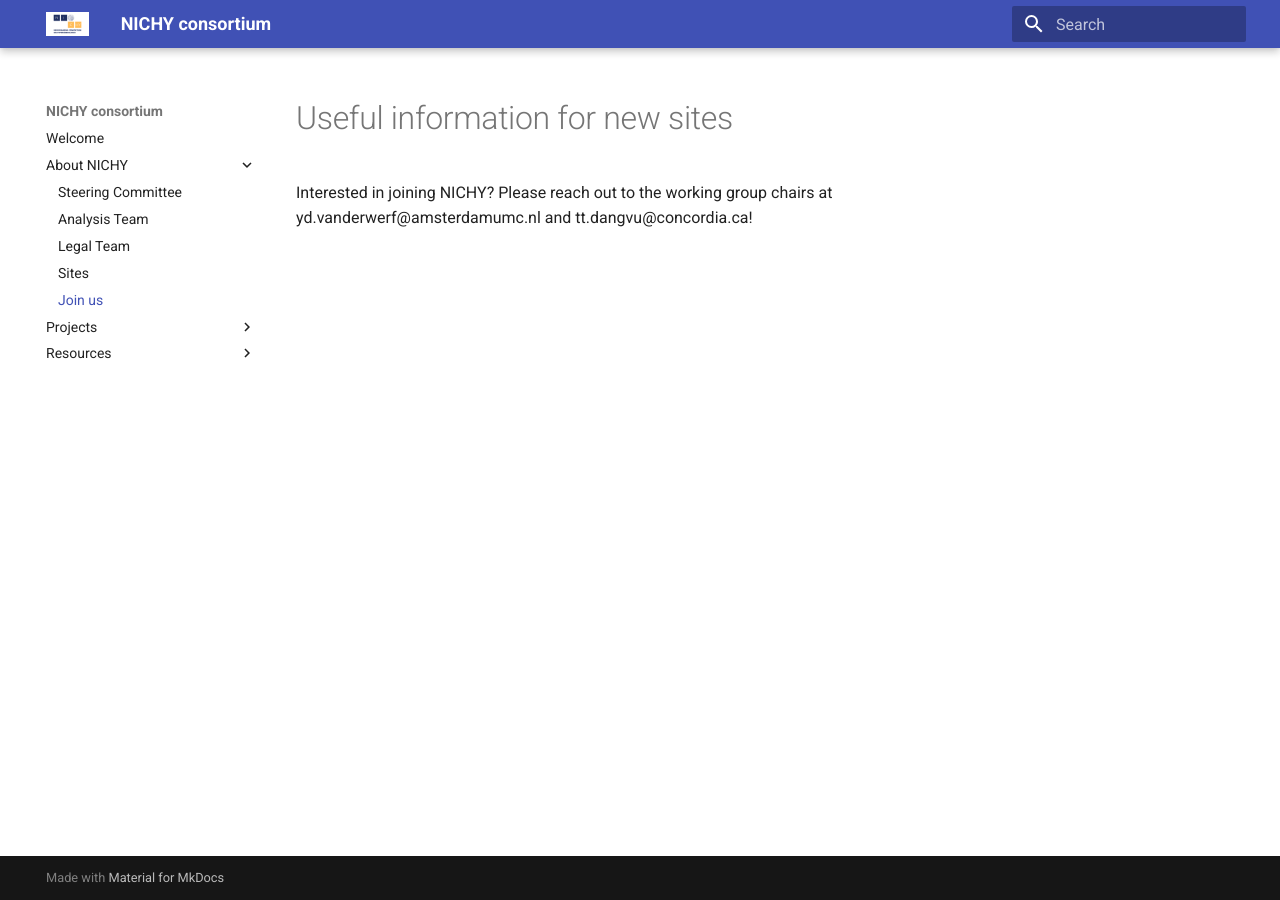
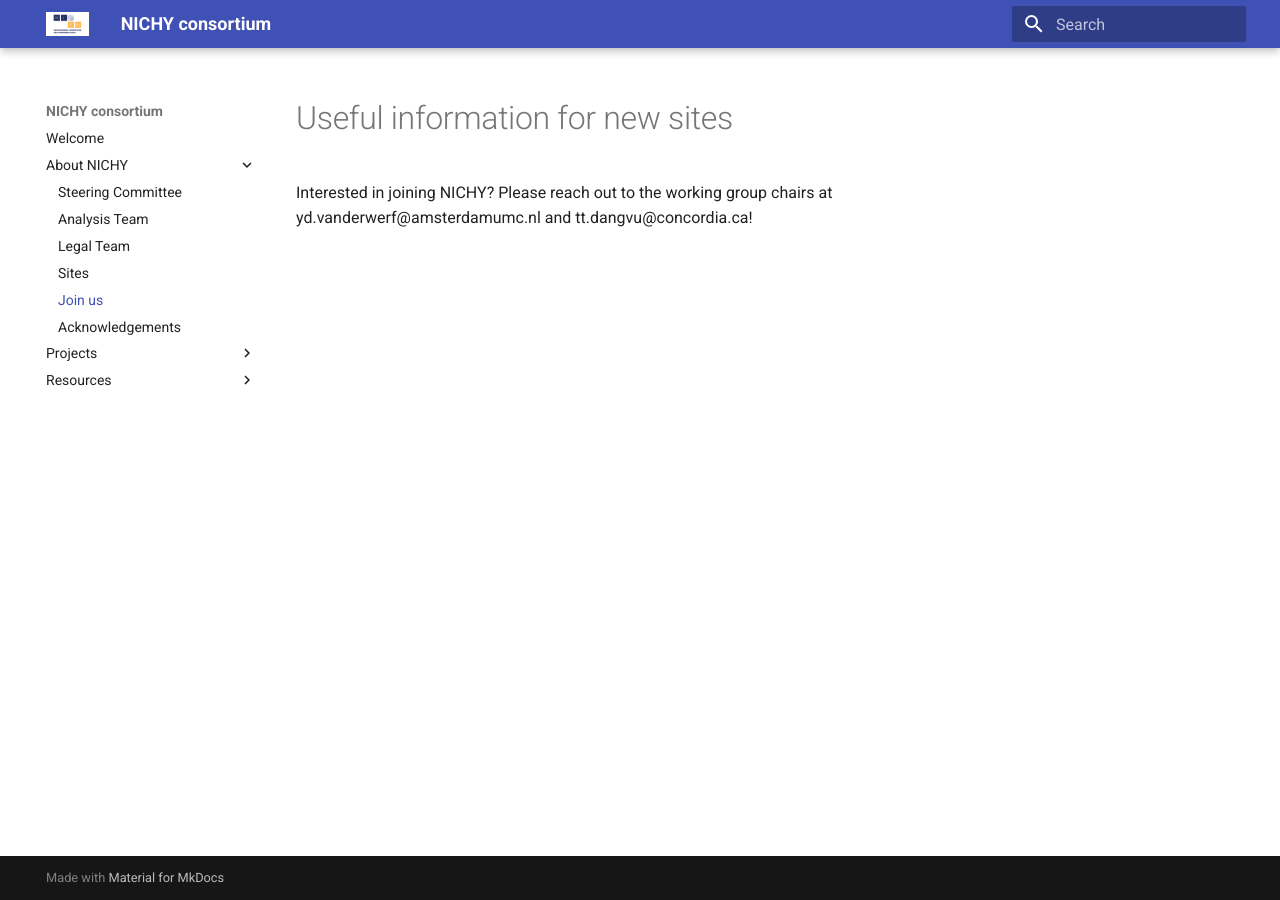
Before and after one commit to nichy-consortium/nichy, an MkDocs documentation site: the page built from docs/working_group/join_us.md, in a window 1280 px wide. Built offline with MkDocs 1.6.1 and Material for MkDocs 9.7.7, drawn with Linux system fonts in a browser that asks for light colours.

Commit message:
add Acknowledgements

```diff
--- a/mkdocs.yml
+++ b/mkdocs.yml
@@ -19,6 +19,7 @@ nav:
     - Legal Team: working_group/legal_team.md
     - Sites: working_group/existing_sites.md
     - Join us: working_group/join_us.md
+    - Acknowledgements: working_group/acknowledgements.md
 
   - Projects:
     - Ongoing: projects/ongoing/overview.md
```
